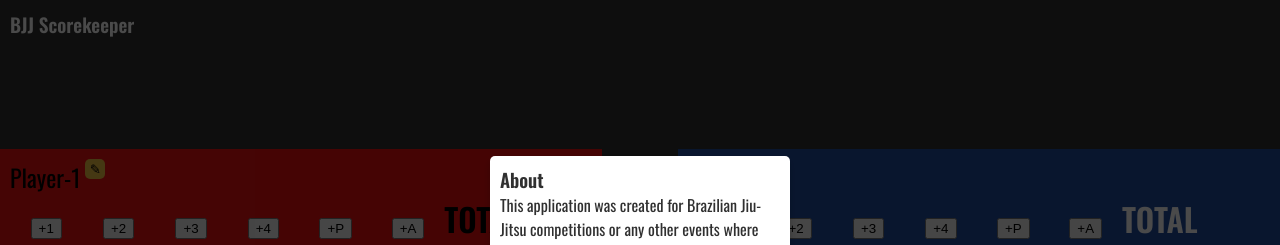
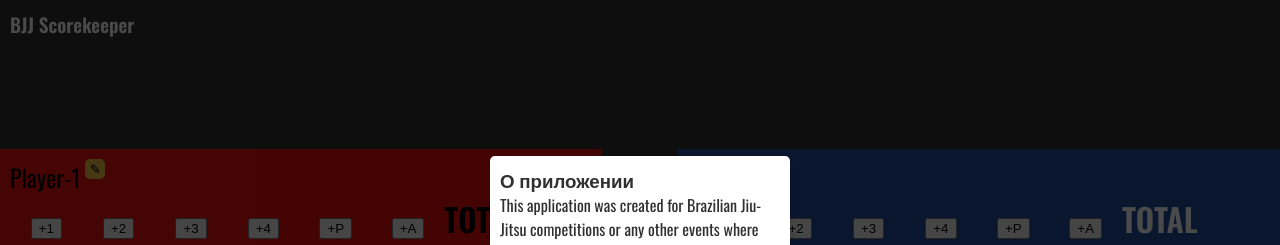
Before and after one commit to Maracash41/BJJ-Scorekeeper, a React (Vite) app: page / in a window 1280 px wide. Both pictures are taken after a click on the button "About App". Shown: the top 245 px of the page. Built offline with nearby package versions, Linux system fonts and the light colour scheme.

Commit message:
feat: add LanguageContext for using different languages

```diff
--- a/src/App.tsx
+++ b/src/App.tsx
@@ -6,6 +6,7 @@ import Scoreboard from "./components/Scoreboard/Scoreboard";
 import { IPlayer } from "./components/intefaces/interfaces";
 import Header from "./components/Header/Header";
 import Footer from "./components/Footer/Footer";
+import { LanguageProvider } from "./utils/LanguageContext";
 
 interface ILastScore {
   playerId: number;
@@ -146,8 +147,9 @@ function App() {
 
   return (
     <>
+      <LanguageProvider>
         <Header />
-      <div className={classes.main}>
+        <main className={classes.main}>
           <Scoreboard
             players={players}
             changeName={changeName}
@@ -160,8 +162,9 @@ function App() {
             hasTimeLeft={hasTimeLeft}
             resetCurrentScores={resetCurrentScores}
           />
-      </div>
+        </main>
         <Footer />
+      </LanguageProvider>
     </>
   );
 }
--- a/src/components/About/About.tsx
+++ b/src/components/About/About.tsx
@@ -1,12 +1,16 @@
 import React from "react";
 import classes from "./about.module.css";
 import logo from "../../assets/orunov_team_logo.svg";
+import { useLanguage } from "../../utils/LanguageContext";
 
 const About: React.FC = () => {
+  const { getTranslation } = useLanguage();
   return (
     <section className={classes.about}>
       <div className={classes.aboutContent}>
-        <h3 className={classes.aboutHeading}>About</h3>
+        <h3 className={classes.aboutHeading}>
+          {getTranslation("aboutHeading")}
+        </h3>
         <div className={classes.aboutDescription}>
           <p className={classes.aboutText}>
             This application was created for Brazilian Jiu-Jitsu competitions or
--- /dev/null
+++ b/src/translations/aboutTranslations.ts
@@ -0,0 +1,40 @@
+const aboutTranslations = {
+  en: {
+    aboutHeading: "About",
+    aboutText1:
+      "This application was created for Brazilian Jiu-Jitsu competitions or any other events where similar scoring can be applied.",
+    aboutText2:
+      "The creation of this application was inspired by the training sessions in BJJ at the Orunov Academy of Jiu-Jitsu.",
+    writeMe: "Write me",
+    questions:
+      "If you have any questions or suggestions on how we can improve this app, please let me know.",
+    email: "E-mail: ",
+    telegram: "Telegram: ",
+    linkedIn: "LinkedIn: ",
+  },
+  ru: {
+    aboutHeading: "О приложении",
+    aboutText1:
+      "Это приложение было создано для соревнований по бразильскому джиу-джитсу или любых других мероприятий, где можно применить аналогичное оценивание.",
+    aboutText2:
+      "Создание этого приложения было вдохновлено тренировками по BJJ в Академии джиу-джитсу Орунова.",
+    writeMe: "Напишите мне",
+    questions:
+      "Если у вас есть вопросы или предложения о том, как мы можем улучшить это приложение, пожалуйста, дайте мне знать.",
+    email: "Электронная почта: ",
+    telegram: "Телеграм: ",
+    linkedIn: "LinkedIn: ",
+  },
+};
+
+export type aboutTranslationsKeys =
+  | "aboutHeading"
+  | "aboutText1"
+  | "aboutText2"
+  | "writeMe"
+  | "questions"
+  | "email"
+  | "telegram"
+  | "linkedIn";
+
+export default aboutTranslations;
--- /dev/null
+++ b/src/translations/translations.ts
@@ -0,0 +1,12 @@
+import aboutTranslations from "./aboutTranslations";
+
+const translations = {
+  en: {
+    ...aboutTranslations.en,
+  },
+  ru: {
+    ...aboutTranslations.ru,
+  },
+};
+
+export default translations;
--- /dev/null
+++ b/src/utils/LanguageContext.tsx
@@ -0,0 +1,41 @@
+import React, { createContext, useContext, useState } from "react";
+import translations from "../translations/translations";
+import { aboutTranslationsKeys } from "../translations/aboutTranslations";
+
+type Language = "en" | "ru";
+
+interface LanguageContextType {
+  language: Language;
+  setLanguage: (lang: Language) => void;
+  getTranslation: (key: aboutTranslationsKeys) => string;
+}
+
+const LanguageContext = createContext<LanguageContextType | undefined>(
+  undefined,
+);
+
+export const LanguageProvider: React.FC<{ children: React.ReactNode }> = ({
+  children,
+}) => {
+  const [language, setLanguage] = useState<Language>("ru");
+
+  const getTranslation = (key: aboutTranslationsKeys): string => {
+    return translations[language][key];
+  };
+
+  return (
+    <LanguageContext.Provider value={{ language, setLanguage, getTranslation }}>
+      {children}
+    </LanguageContext.Provider>
+  );
+};
+
+export const useLanguage = () => {
+  const context = useContext(LanguageContext);
+  if (!context) {
+    throw new Error("useLanguage must be used within a LanguageProvider");
+  }
+  return context;
+};
+
+export default LanguageContext;
```
Lines whose indentation alone changed are shown as unchanged.
